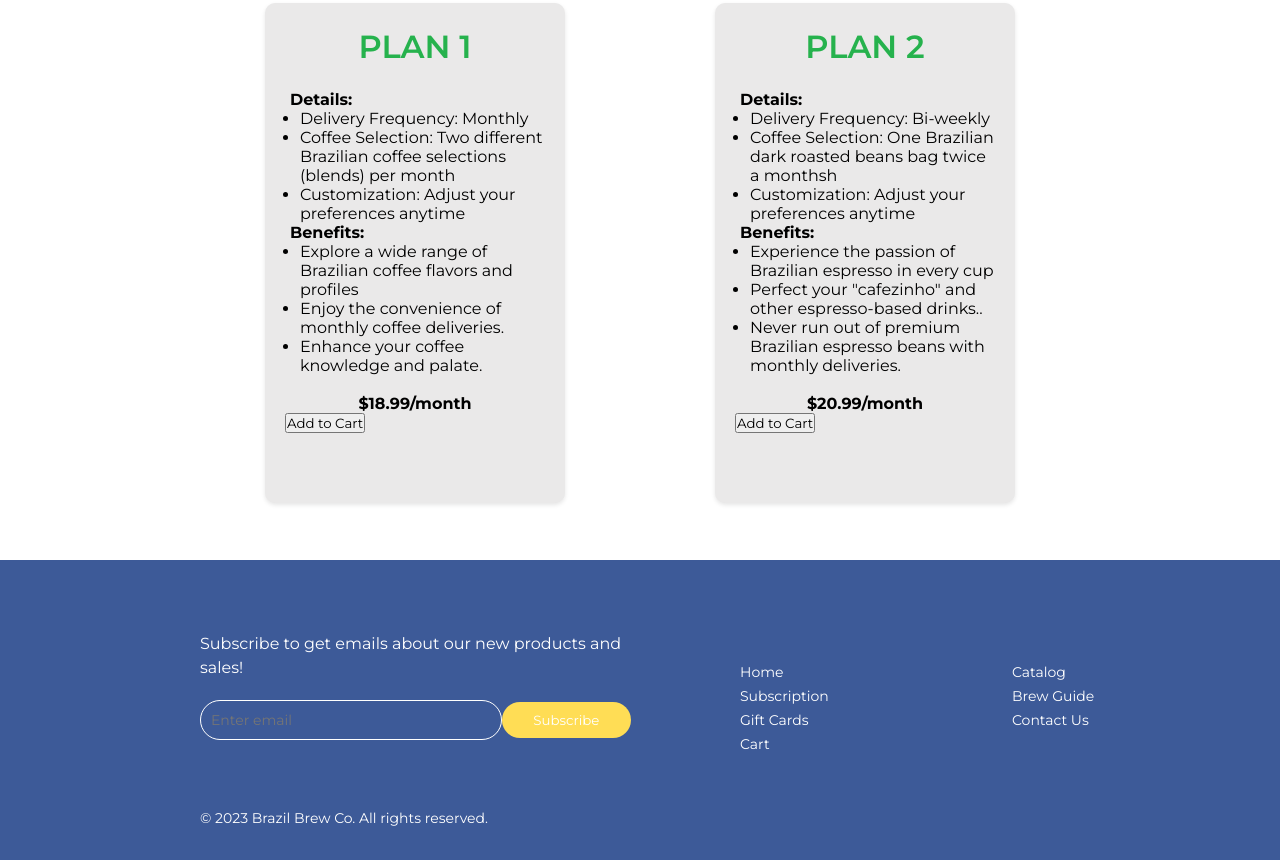
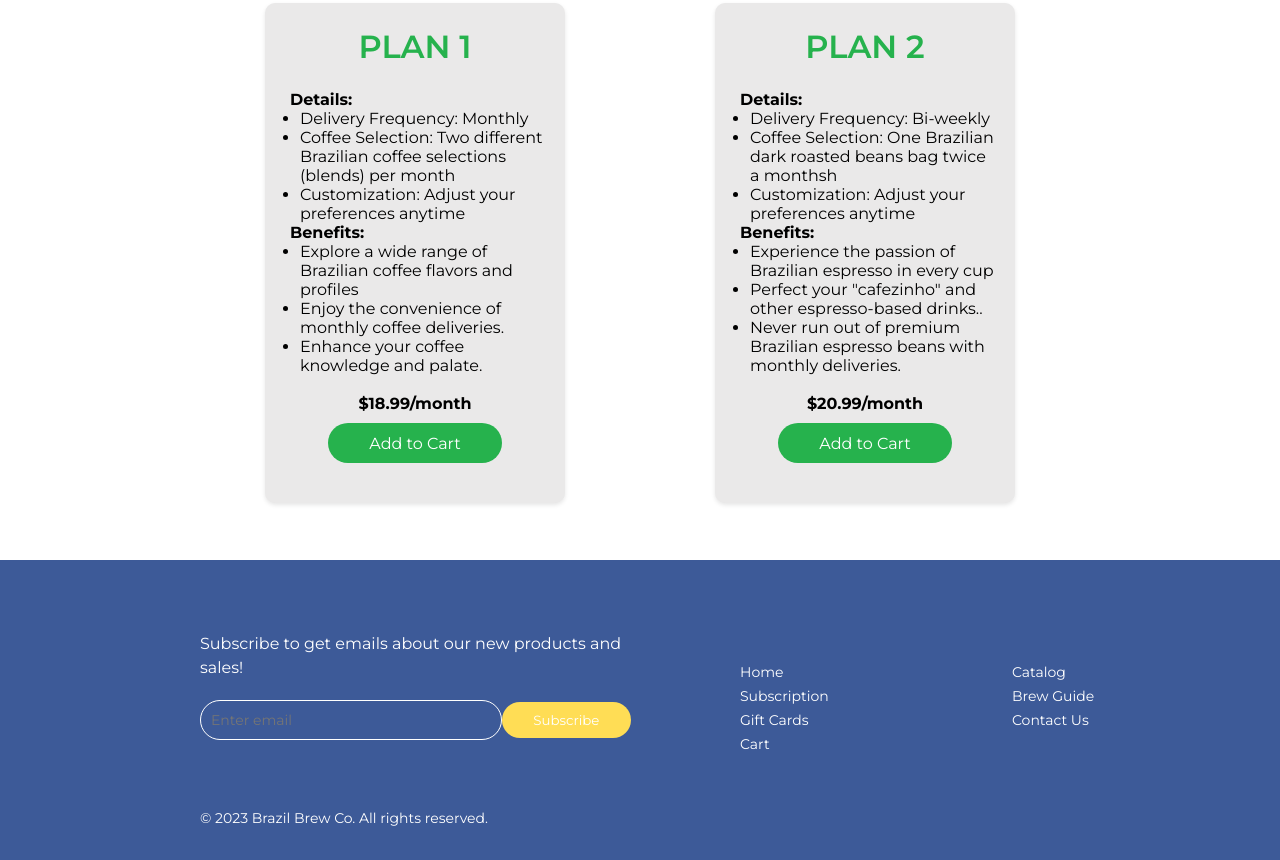
Before and after one commit to marina-garrido/midterm, a plain HTML site: page subscription.html in a window 1280 px wide. Shown: the part 1272-2132 px from the top of the page. Drawn offline with Linux system fonts and the light colour scheme.

Commit message:
Update styles.css

```diff
--- a/styles.css
+++ b/styles.css
@@ -671,7 +671,7 @@ h3{
     line-height: 150%; /* 48px */
   }
 
-  .plan-button {
+  .plan button {
     display: flex;
     width: 174px;
     height: 40px;
```
